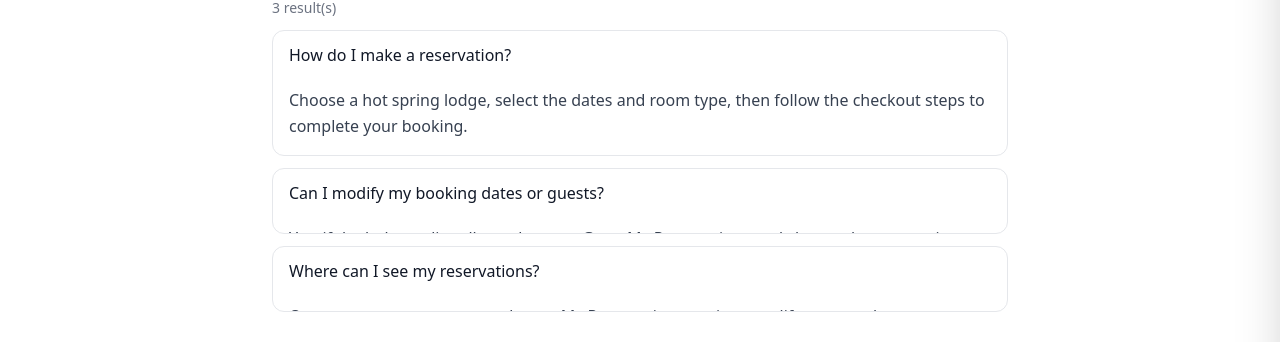
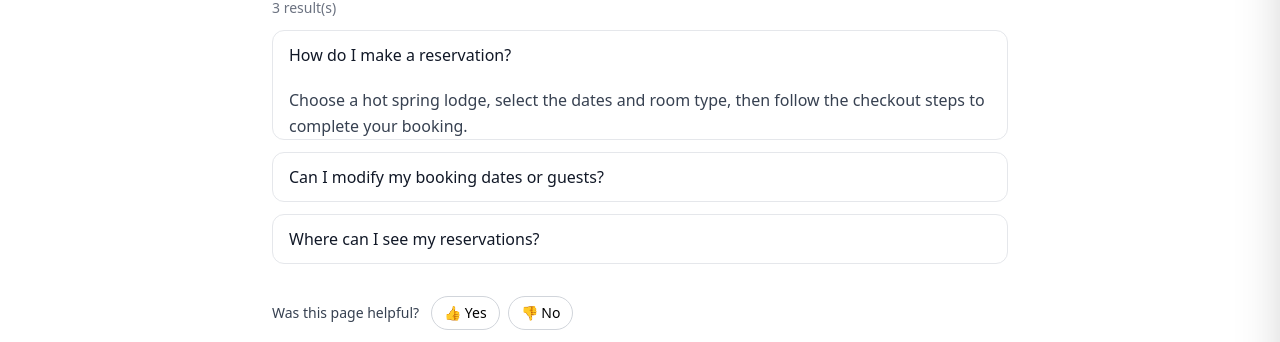
Before and after one commit to Raina-Moon/korip-web, a Next.js app: page /en/help in a window 1280 px wide. Shown: the part 307-649 px from the top of the page. Built offline with nearby package versions, Linux system fonts and the light colour scheme; no server answers.

Commit message:
💄 ui : remove bottom padding in div

```diff
--- a/src/app/[locale]/help/page.tsx
+++ b/src/app/[locale]/help/page.tsx
@@ -43,7 +43,7 @@ function FAQItem({
       </button>
       <div
         id={`faq-panel-${id}`}
-        className="px-4 pt-0 pb-4"
+        className="px-4 pt-0"
         style={{
           overflow: "hidden",
           transition: "max-height 220ms ease",
```
